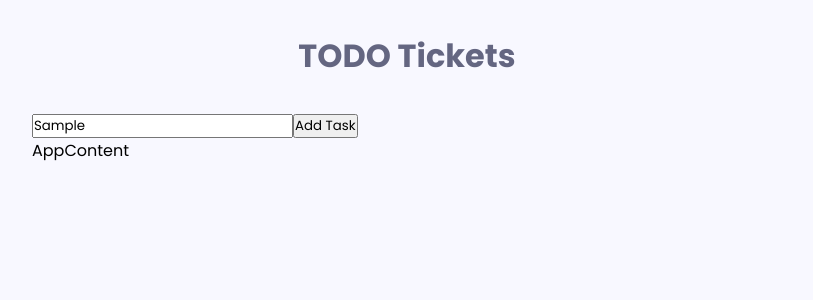
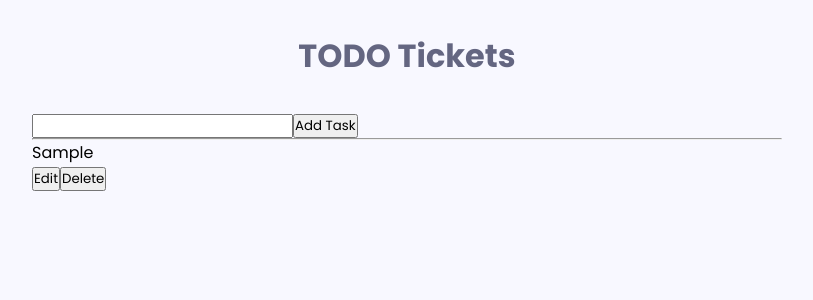
Before and after one commit to adelaw22/react-todo-reduxtoolkit, a React (Vite) app: page / in a window 1280 px wide. Both pictures are taken after typing "Sample" into the empty fields and a click on the button "Add Task". Shown: the top 300 px of the page, without its empty margins (233-1046 px from the left). Built offline with nearby package versions, Linux system fonts and the light colour scheme.

Commit message:
update on todo functionalities

```diff
--- a/src/App.jsx
+++ b/src/App.jsx
@@ -1,8 +1,8 @@
-import { Toaster } from 'react-hot-toast'
 import PageTtile from './componets/PageTtile'
 import AppHeader from './componets/AppHeader'
 import AppContent from './componets/AppContent'
 import styles from './styles/modules/app.module.scss'
+
 
 function App() {
   return (
@@ -11,10 +11,10 @@ function App() {
         <PageTtile>TODO Tickets</PageTtile>
         <div className={styles.app__wrapper}>
           <AppHeader/>
+          <hr/>
           <AppContent/>
         </div>
       </div>
-       <Toaster position="top-right" />
 
     </>
   )
--- a/src/componets/AppContent.jsx
+++ b/src/componets/AppContent.jsx
@@ -1,8 +1,23 @@
 import React from 'react'
+import { useSelector } from 'react-redux'
+import TodoItem from './TodoItem'
+import TodoCard from './TodoCard'
 
 const AppContent = () => {
+  const todos = useSelector((state) => state.todos)
+
+  console.log(todos)
+
   return (
-    <div>AppContent</div>
+   <>
+
+     {todos.map((item) =>(
+      <TodoCard key={item.id}>
+        <TodoItem todoItem={item}/>
+      </TodoCard>
+    ))}
+   </>
+
   )
 }
 
--- a/src/componets/AppHeader.jsx
+++ b/src/componets/AppHeader.jsx
@@ -11,7 +11,7 @@ const AppHeader = () => {
   const handleChange = (e) => {
     e.preventDefault
       dispatch(addTodo(inputValue))
-
+    setInputValue("")
   }
 
   return (
--- /dev/null
+++ b/src/componets/TodoCard.jsx
@@ -0,0 +1,9 @@
+import React from 'react'
+
+const TodoCard = ({children, ...rest}) => {
+  return (
+    <div {...rest}>{children}</div>
+  )
+}
+
+export default TodoCard
--- /dev/null
+++ b/src/componets/TodoItem.jsx
@@ -0,0 +1,47 @@
+import React, { useState } from 'react'
+import { useDispatch } from 'react-redux'
+import { updateTodo, deleteTodo } from '../slices/todoSlice'
+import CustomBtn from './CustomBtn'
+import CustomInput from './CustomInput'
+
+const TodoCard = ({todoItem}) => {
+  const dispatch = useDispatch()
+
+    const [isEdit, setIsEdit] = useState(false)
+    const [updatedValue, setUpdatedValue] = useState(todoItem.value)
+
+    const handleUpdate=()=>{
+      const payload ={id: todoItem.id, value: updatedValue}
+    dispatch(updateTodo(payload))
+    cancelHandler()
+    }
+
+    const cancelHandler = ()=>{
+      setIsEdit(false)
+    }
+
+    const handleDelete = ()=>{
+      dispatch(deleteTodo(todoItem.id))
+    }
+
+  return(
+   <>
+    {isEdit ? (<>
+    <CustomInput inputValue={updatedValue} setInputValue={setUpdatedValue}/>
+    <div>
+      <CustomBtn variant='secondary' onClick={handleUpdate}>Save</CustomBtn>
+      <CustomBtn variant='secondary' onClick={cancelHandler}>Cancel</CustomBtn>
+    </div>
+    </>) : (<>
+    <span>{todoItem.value}</span>
+    <div>
+    <CustomBtn variant='secondary' onClick={()=>setIsEdit(!isEdit)}>Edit</CustomBtn>
+      <CustomBtn variant='secondary' onClick={handleDelete}>Delete</CustomBtn>
+    </div>
+    </>)}
+   </>
+   )
+
+}
+
+export default TodoCard
```
